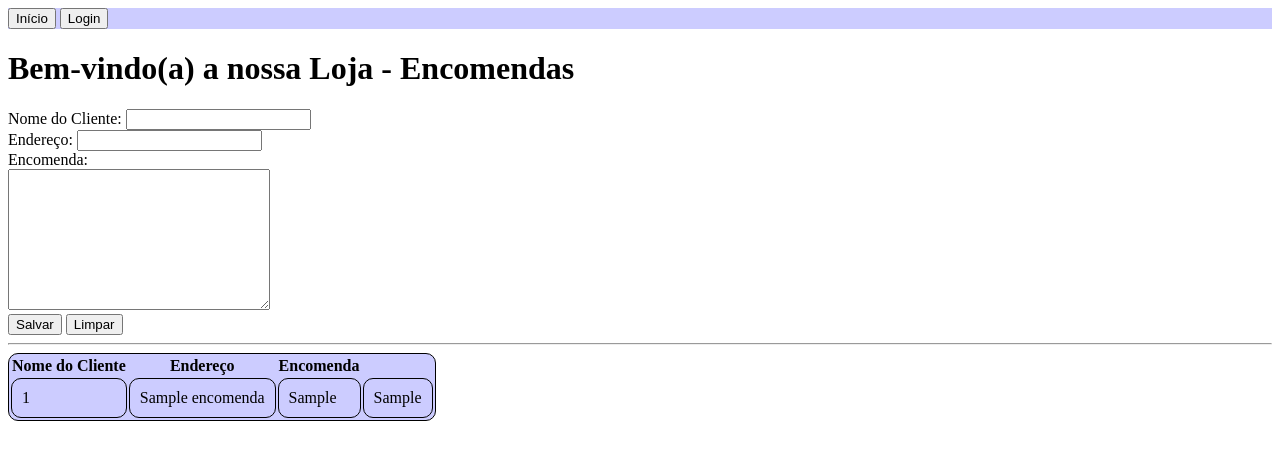
After one commit to RaulGueds/A3, a PHP site: page /encomendas.php in a window 1280 px wide. The commit adds this page. Shown: the top 460 px of the page. Run offline with PHP 8.4, Linux system fonts and the light colour scheme; tables that the repository leaves empty or names only in its code hold one stand-in row (values such as "Sample post").

Commit message:
Criada tela para visualizar e registrar encomendas feitas pelos clientes, junto de um dump com a nova tabela 'encomendas'.

```diff
--- /dev/null
+++ b/encomendas.php
@@ -0,0 +1,58 @@
+<?php
+    $action = "inserir";
+?>
+
+<!DOCTYPE html>
+<html lang="en">
+<head>
+    <meta charset="UTF-8">
+    <meta name="viewport" content="width=device-width, initial-scale=1.0">
+    <title>Loja</title>
+    <link rel="stylesheet" type="text/css" href="estilo.css" >
+</head>
+<body>
+    <?php    require_once "menu.php";?>
+
+    <h1>Bem-vindo(a) a nossa Loja - Encomendas</h1>
+
+    <form method="POST" action="salvarEncomendas.php?<?php echo $action; ?>">
+        <label for="txtNome">Nome do Cliente:</label>
+        <input type="text" name="txtNome" required />
+        <br>
+        <label for="txtEndereco">Endereço:</label>
+        <input type="text" name="txtEndereco" required />
+        <br>
+        <label for="txtEncomenda">Encomenda:</label><br>
+        <textarea name="txtEncomenda" rows="9" cols="30" required></textarea>
+        <br>
+        <input type="submit" value="Salvar" />
+        <input type="reset" value="Limpar" />
+    </form>
+
+    <hr>
+
+    <table id="tbl_encomendas">
+        <tr>
+            <th>Nome do Cliente</th>
+            <th>Endereço</th>
+            <th>Encomenda</th>
+        </tr>
+
+        <?php
+        include 'clsConexao.php';
+        $query = "SELECT * FROM encomendas";
+        $result = Conexao::consultar( $query );
+
+            while( $cat = mysqli_fetch_array($result)){
+                echo '<tr>';
+                echo '    <td>'.$cat['id'].'</td>';
+                echo '    <td>'.$cat['nomeCliente'].'</td>';
+                echo '    <td>'.$cat['endereco'].'</td>';
+                echo '    <td>'.$cat['encomenda'].'</td>';
+                echo '</tr>';
+            }
+        ?>
+    </table>
+
+</body>
+</html>
--- a/estilo.css
+++ b/estilo.css
@@ -31,6 +31,10 @@ td {
     padding: 10px;
 }
 
+#tbl_encomendas {
+    background: rgba(0, 0, 255, 0.2);
+}
+
 #tbl_categorias td {
     border-color: red;
     background: #eee;
--- a/menu.php
+++ b/menu.php
@@ -9,7 +9,7 @@
 
         if(  isset( $_SESSION['logado']) && $_SESSION['logado']  ){
             echo '<a href="categorias.php"><button>Categorias</button></a>';
-
+            echo '<a href="encomendas.php"><button>Encomendas</button></a>';
 
             echo "Olá ". $_SESSION['nome_usuario'];
             echo ' <a href="deslogar.php"><button>Sair</button></a> ';
--- a/nbproject/private/private.xml
+++ b/nbproject/private/private.xml
@@ -3,9 +3,10 @@
     <editor-bookmarks xmlns="http://www.netbeans.org/ns/editor-bookmarks/2" lastBookmarkId="0"/>
     <open-files xmlns="http://www.netbeans.org/ns/projectui-open-files/2">
         <group>
+            <file>file:/C:/xampp/htdocs/Project/menu.php</file>
+            <file>file:/C:/xampp/htdocs/Project/estilo.css</file>
+            <file>file:/C:/xampp/htdocs/Project/encomendas.php</file>
             <file>file:/C:/xampp/htdocs/Project/salvarEncomendas.php</file>
-            <file>file:/C:/xampp/htdocs/Project/encomendas.php</file>
-            <file>file:/C:/xampp/htdocs/Project/estilo.css</file>
         </group>
     </open-files>
 </project-private>
```
Also changed, not shown: salvarEncomendas.php (added, +13 -0 lines).
